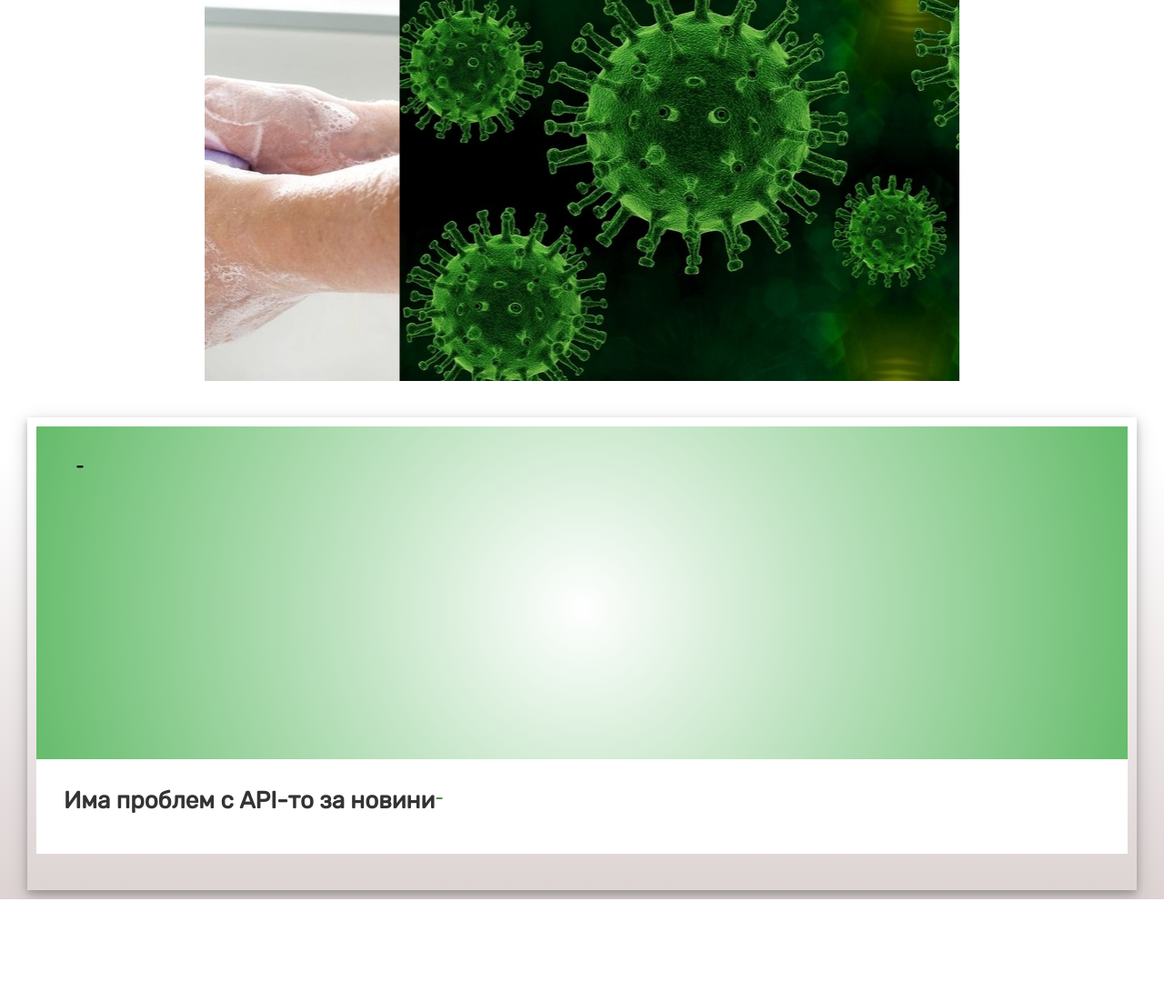
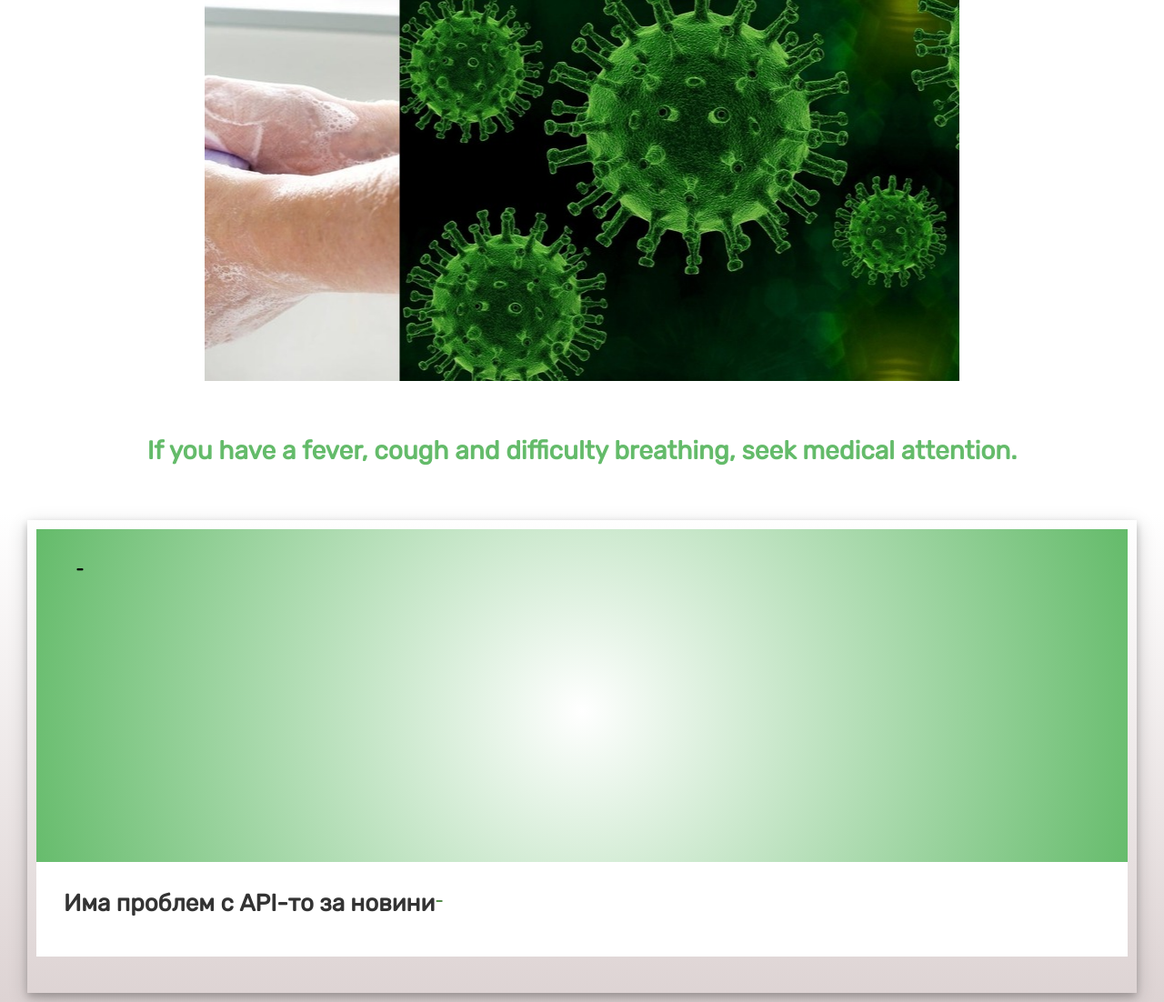
Before and after one commit to Alexander1022/HackTUES6, a PHP site: page / in a window 1280 px wide. Shown: the part 91-1193 px from the top of the page at 91% size. Before the commit the page ends 1080 px from the top, so only its background shows below. Run offline with PHP 8.4, Linux system fonts and the light colour scheme.

Commit message:
added Covid-19 tips on main page
who doesn't like tips?

```diff
--- a/css/style.css
+++ b/css/style.css
@@ -22,3 +22,9 @@
   margin: auto;
   padding: auto;
 }
+
+.tips{
+  margin: 60px;
+  text-align: center;
+  color: #64BB6A;
+}
--- a/index.html
+++ b/index.html
@@ -48,6 +48,8 @@
 
     <div class="simple-ss" id="simple-ss"></div>
 
+    <h1 class="tips">---</h1>
+
     <div class="newsContainer">
         <div class="column">
             <div class="post_module">
@@ -58,8 +60,8 @@
               </div>
 
               <div class="post_content">
-                <h1 class="title">Title</h1>
-                <h2 class="sub_title">Placeholder</h2>
+                <h1 class="title">-</h1>
+                <h2 class="sub_title">-</h2>
               </div>
             </div>
           </div>
--- a/js/news_fetching.js
+++ b/js/news_fetching.js
@@ -16,3 +16,21 @@ fetch('https://newsapi.org/v2/top-headlines?country=bg&category=health&apiKey=05
     document.querySelector(".sub_title").innerHTML = '-';
     document.querySelector(".day").innerHTML = '-';
 })
+
+
+
+window.onload = function() {
+    var tips = [
+        'Clean your hands often. Use soap and water, or an alcohol-based hand rub.',
+        'Avoid close contact',
+        'Maintain a safe distance from anyone who is coughing or sneezing.',
+        'Wear a mask when physical distancing is not possible.',
+        'Don’t touch your eyes, nose or mouth.',
+        'Cover your nose and mouth with your bent elbow or a tissue when you cough or sneeze.',
+        'Stay home if you feel unwell.',
+        'If you have a fever, cough and difficulty breathing, seek medical attention.'
+    ];
+    random_tip = Math.floor(Math.random()*tips.length);
+    document.querySelector(".tips").innerHTML = tips[random_tip];
+
+};
```
Also changed, not shown: pages/stats.html (+10 -3 lines).
